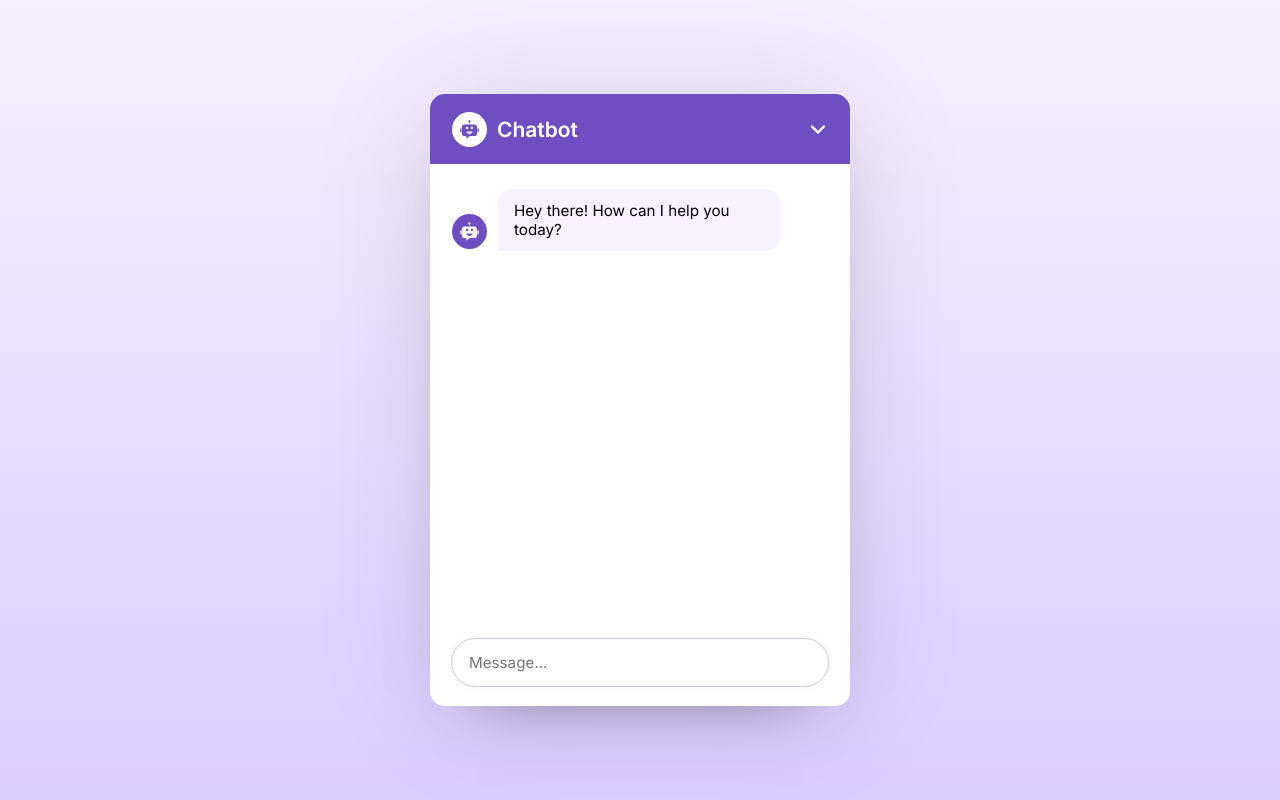
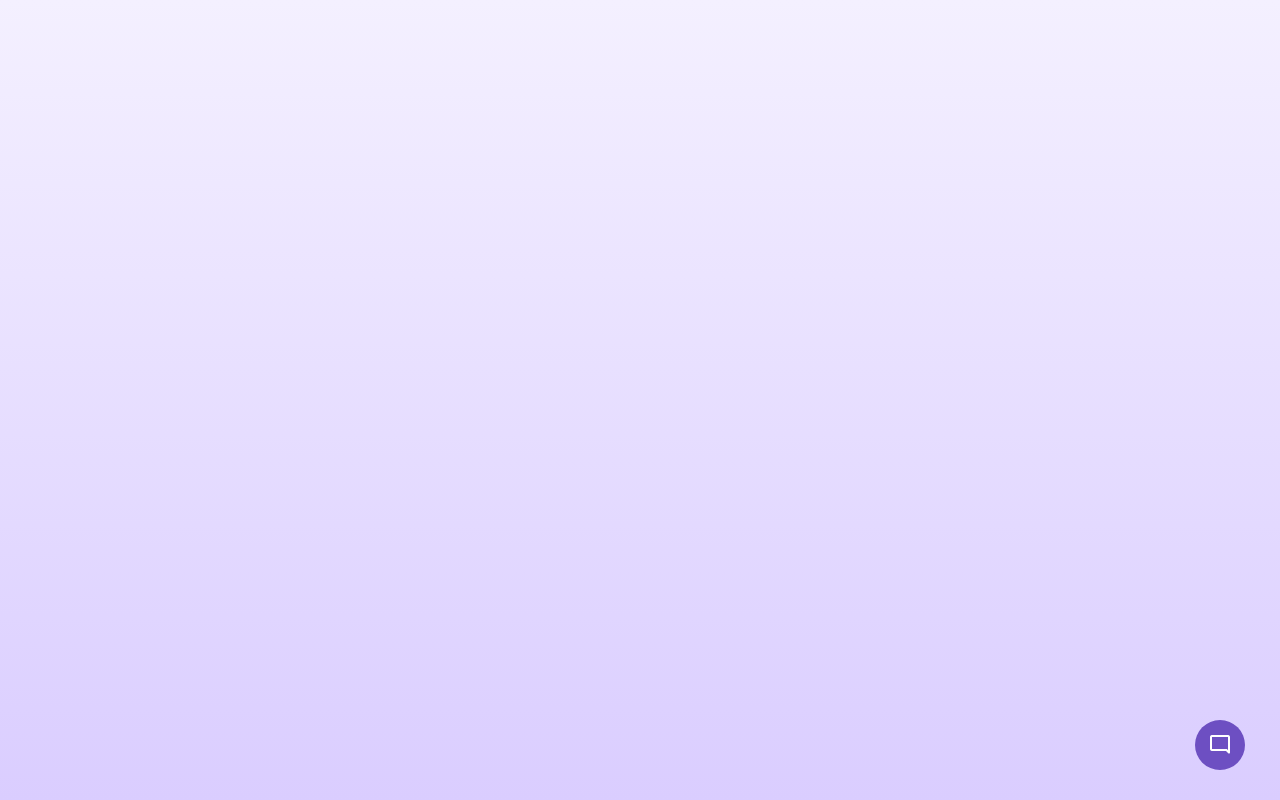
Before and after one commit to m0ns3/react-ai-chatbot, a React (Vite) app: page / in a window 1280 px wide. Built offline with nearby package versions, Linux system fonts and the light colour scheme.

Commit message:
Add button and styles to show and hide chat popup

```diff
--- a/index.html
+++ b/index.html
@@ -7,7 +7,7 @@
     <title>Chatbot in ReactJS</title>
     <link
       rel="stylesheet"
-      href="https://fonts.googleapis.com/css2?family=Material+Symbols+Rounded:opsz,wght,FILL,GRAD@48,400,0,0"
+      href="https://fonts.googleapis.com/css2?family=Material+Symbols+Rounded:opsz,wght,FILL,GRAD@48,400,1,0"
     />
   </head>
   <body>
--- a/src/App.jsx
+++ b/src/App.jsx
@@ -5,6 +5,7 @@
 
 const App = () => {
   const [chatHistory, setChatHistory] = useState([]);
+  const [showChatbot, setShowChabot] = useState(false);
 
   const chatBodyRef = useRef();
 
@@ -61,14 +62,26 @@
   }, [chatHistory]);
 
   return (
-    <div className="container">
+    <div className={`container ${showChatbot ? "show-chatbot" : ""}`}>
+      <button
+        onClick={() => setShowChabot((prev) => !prev)}
+        id="chatbot-toggler"
+      >
+        <span className="material-symbols-rounded">mode_comment</span>
+        <span className="material-symbols-rounded">close</span>
+      </button>
+
       <div className="chatbot-popup">
         <div className="chat-header">
           <div className="header-info">
             <ChatbotIcon />
             <h2 className="logo-text">Chatbot</h2>
           </div>
-          <button className="material-symbols-rounded">
+
+          <button
+            onClick={() => setShowChabot((prev) => !prev)}
+            className="material-symbols-rounded"
+          >
             keyboard_arrow_down
           </button>
         </div>
--- a/src/index.css
+++ b/src/index.css
@@ -10,20 +10,64 @@
 body {
   width: 100%;
   height: 100vh;
+  background: linear-gradient(#f4f0ff, #dacdff);
+}
+
+#chatbot-toggler {
+  position: fixed;
+  bottom: 30px;
+  right: 35px;
+  border: none;
+  height: 50px;
+  width: 50px;
   display: flex;
   align-items: center;
   justify-content: center;
-  background: linear-gradient(#f4f0ff, #dacdff);
+  background: #6d4fc2;
+  border-radius: 50%;
+  cursor: pointer;
+  transition: all 0.2s ease;
+}
+
+#chatbot-toggler span {
+  position: absolute;
+  color: #fff;
+}
+
+.container.show-chatbot #chatbot-toggler {
+  transform: rotate(90deg);
+}
+
+#chatbot-toggler span:last-child,
+.container.show-chatbot #chatbot-toggler span:first-child {
+  opacity: 0;
+}
+
+.container.show-chatbot #chatbot-toggler span:last-child {
+  opacity: 1;
 }
 
 .chatbot-popup {
   width: 420px;
-  position: relative;
+  position: fixed;
+  opacity: 0;
+  pointer-events: none;
+  bottom: 90px;
+  right: 35px;
   overflow: hidden;
   background: #fff;
   border-radius: 15px;
   box-shadow: 0 0 128px 0 rgba(0, 0, 0, 0.1),
     0 32px 64px -48px rgba(0, 0, 0, 0.5);
+  transform: scale(0.2);
+  transform-origin: bottom right;
+  transition: all 0.1s ease;
+}
+
+.container.show-chatbot .chatbot-popup {
+  opacity: 1;
+  pointer-events: auto;
+  transform: scale(1);
 }
 
 .chatbot-popup .chat-header {
```
